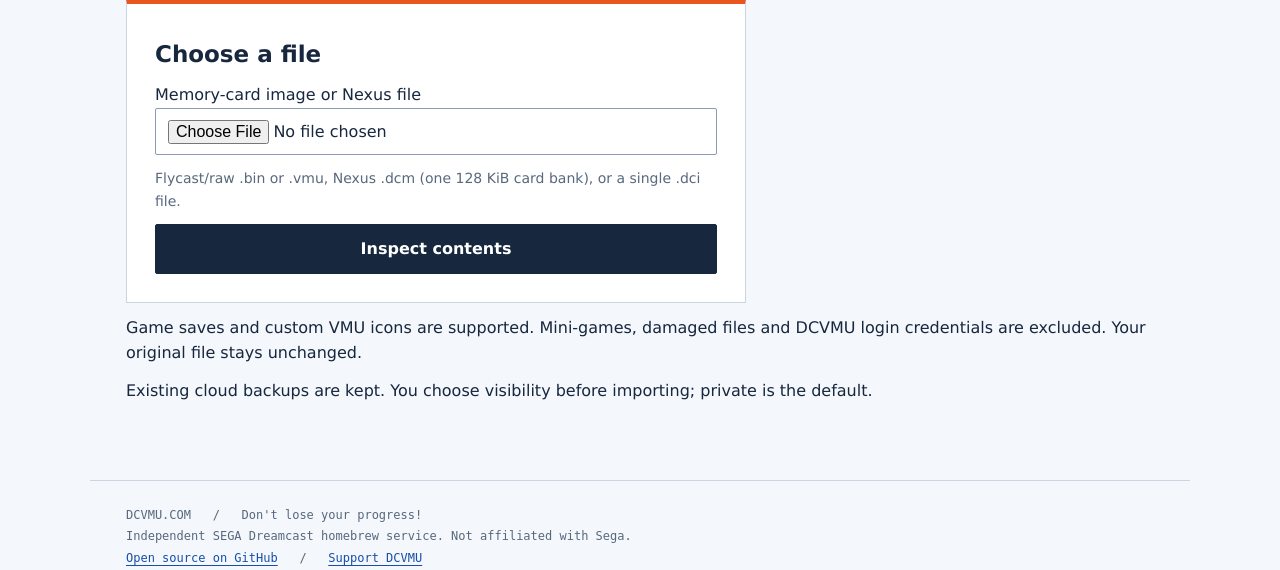
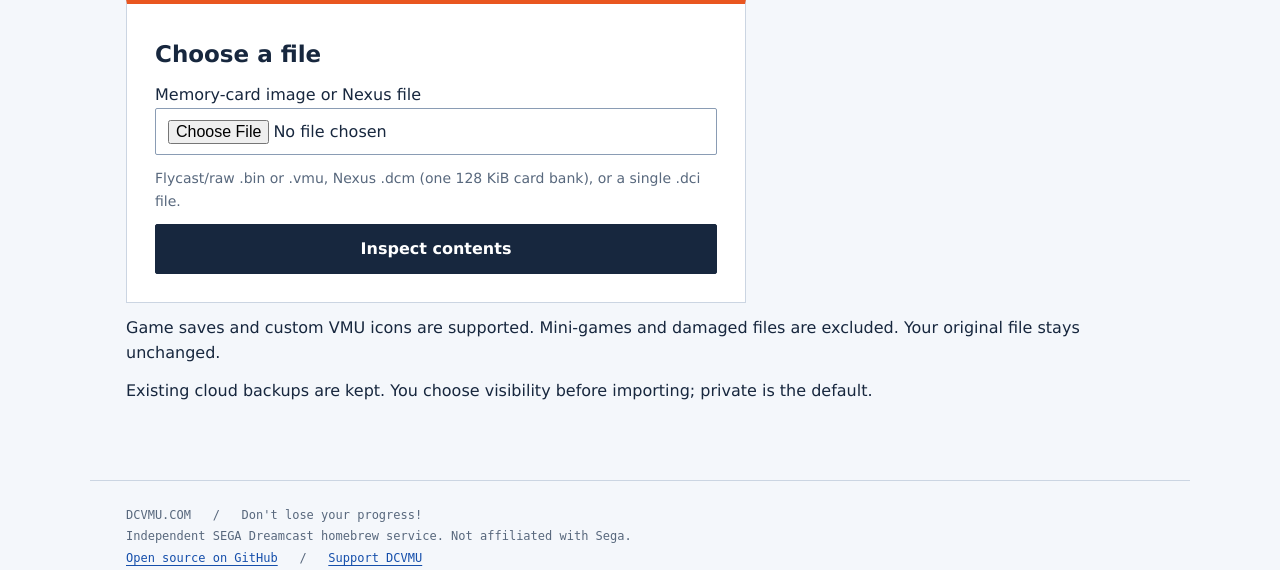
Before and after one commit to richstokes/dreamcast-homebrew, a Python web app: template projects/dcvmu.com/service/templates/import.html in a window 1280 px wide. Shown: the part 313-883 px from the top of the page. Run offline with Jinja, Linux system fonts and the light colour scheme; the template is opened without the code that fills it, so the values that code supplies are empty.

Commit message:
Simplify memory-card importer copy

```diff
--- a/projects/dcvmu.com/service/templates/import.html
+++ b/projects/dcvmu.com/service/templates/import.html
@@ -6,6 +6,6 @@
 <p><label>Memory-card image or Nexus file<br><input type="file" name="image" accept=".bin,.vmu,.dcm,.dci" required></label></p>
 <p class="hint">Flycast/raw .bin or .vmu, Nexus .dcm (one 128 KiB card bank), or a single .dci file.</p>
 <input type="submit" value="Inspect contents"></form></section>
-<p>Game saves and custom VMU icons are supported. Mini-games, damaged files and DCVMU login credentials are excluded. Your original file stays unchanged.</p>
+<p>Game saves and custom VMU icons are supported. Mini-games and damaged files are excluded. Your original file stays unchanged.</p>
 <p>Existing cloud backups are kept. You choose visibility before importing; private is the default.</p>
 {% endblock %}
```
